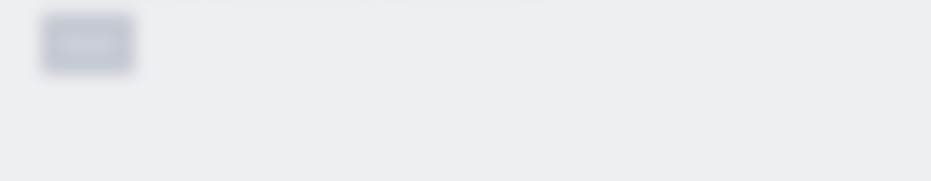
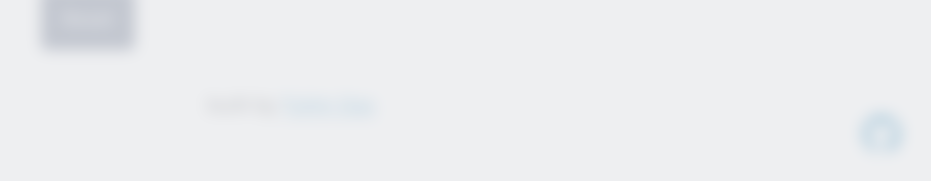
Before and after one commit to tuhindas56/top-tic-tac-toe, a website: page index.html in a window 1280 px wide. Shown: the part 616-797 px from the top of the page, without its empty margins (349-1280 px from the left). Drawn offline with Linux system fonts and the light colour scheme.

Commit message:
Add footer and github links

```diff
--- a/css/style.css
+++ b/css/style.css
@@ -30,3 +30,13 @@ form {
 .none {
   display: none;
 }
+.fa-github {
+  position: fixed;
+  bottom: 30px;
+  right: 30px;
+  font-size: 2rem;
+  text-decoration: none;
+}
+footer > p {
+  text-align: center;
+}
--- a/index.html
+++ b/index.html
@@ -4,6 +4,13 @@
     <meta charset="UTF-8" />
     <meta name="viewport" content="width=device-width, initial-scale=1.0" />
     <title>Tic Tac Toe</title>
+    <link
+      rel="stylesheet"
+      href="https://cdnjs.cloudflare.com/ajax/libs/font-awesome/6.5.2/css/all.min.css"
+      integrity="sha512-SnH5WK+bZxgPHs44uWIX+LLJAJ9/2PkPKZ5QiAj6Ta86w+fsb2TkcmfRyVX3pBnMFcV7oQPJkl9QevSCWr3W6A=="
+      crossorigin="anonymous"
+      referrerpolicy="no-referrer"
+    />
     <link rel="stylesheet" href="./css/pico.min.css" />
     <link rel="stylesheet" href="./css/style.css" />
     <script src="./js/app.js" defer></script>
@@ -43,6 +50,18 @@
       <button class="restart secondary none">Restart</button>
       <button class="reset secondary">Reset</button>
     </main>
-    <footer></footer>
+    <footer>
+      <p>
+        built by
+        <a href="https://github.com/tuhindas56/" target="_blank" rel="noopener noreferrer"> Tuhin Das </a>
+      </p>
+    </footer>
+    <a
+      href="https://github.com/tuhindas56/top-tic-tac-toe/"
+      target="_blank"
+      rel="noopener noreferre"
+      class="fa-brands fa-github"
+    >
+    </a>
   </body>
 </html>
```
